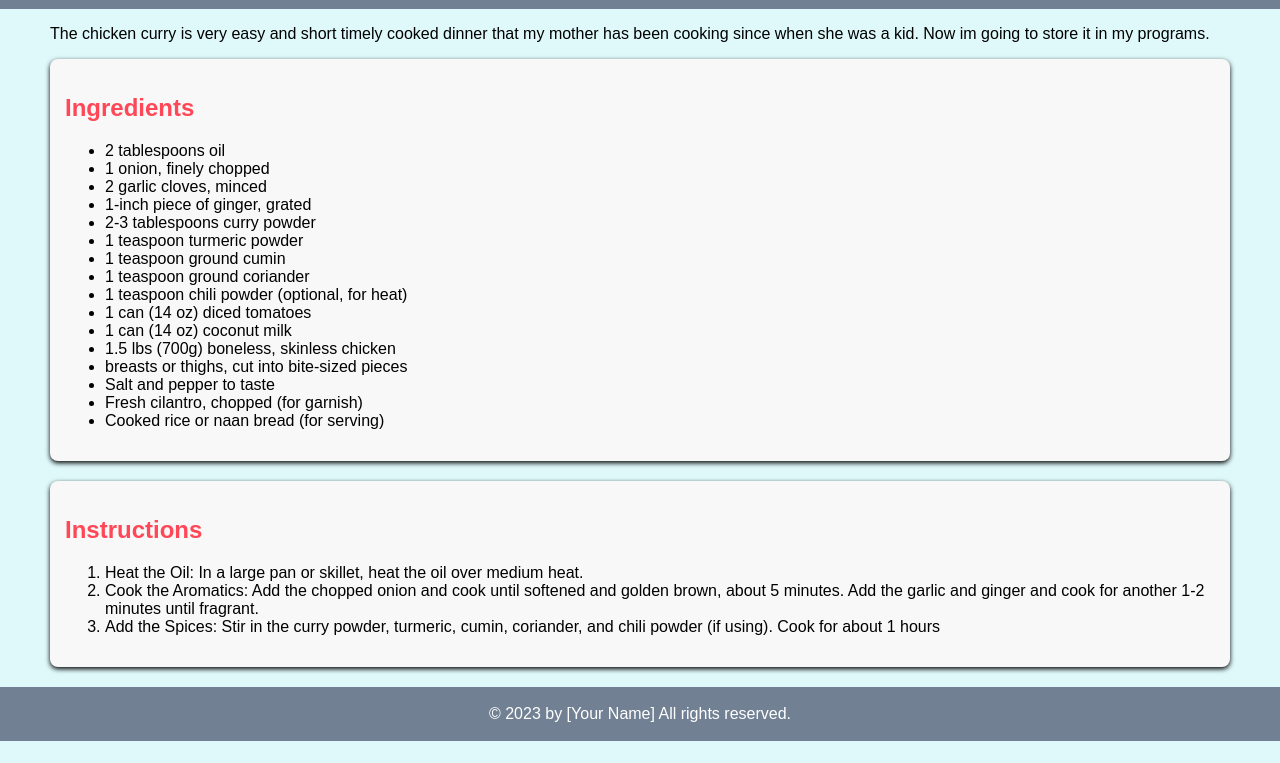
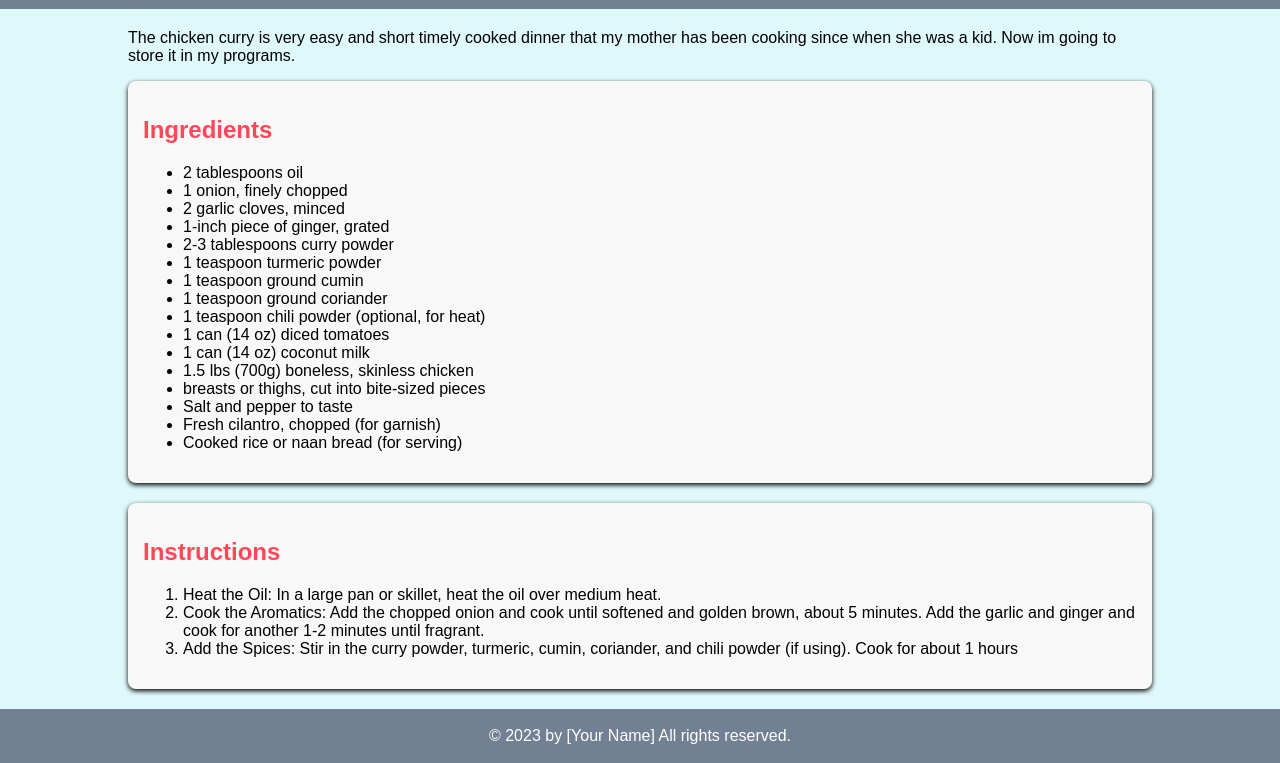
Before and after one commit to Arin-0/recipes, a plain HTML site: page index.html in a window 1280 px wide. Shown: the part 52-815 px from the top of the page. Drawn offline with Linux system fonts and the light colour scheme.

Commit message:
added margin and width

```diff
--- a/index.html
+++ b/index.html
@@ -23,8 +23,9 @@
             margin: 0;
         }
         main{
-            margin: 10px 50px;
-            padding: 0;
+            margin: 20px auto;
+            width: 80%;
+
         }
         .Introduction, .Ingredients, .Instructions{
             background-color: #f8f8f8;
```
